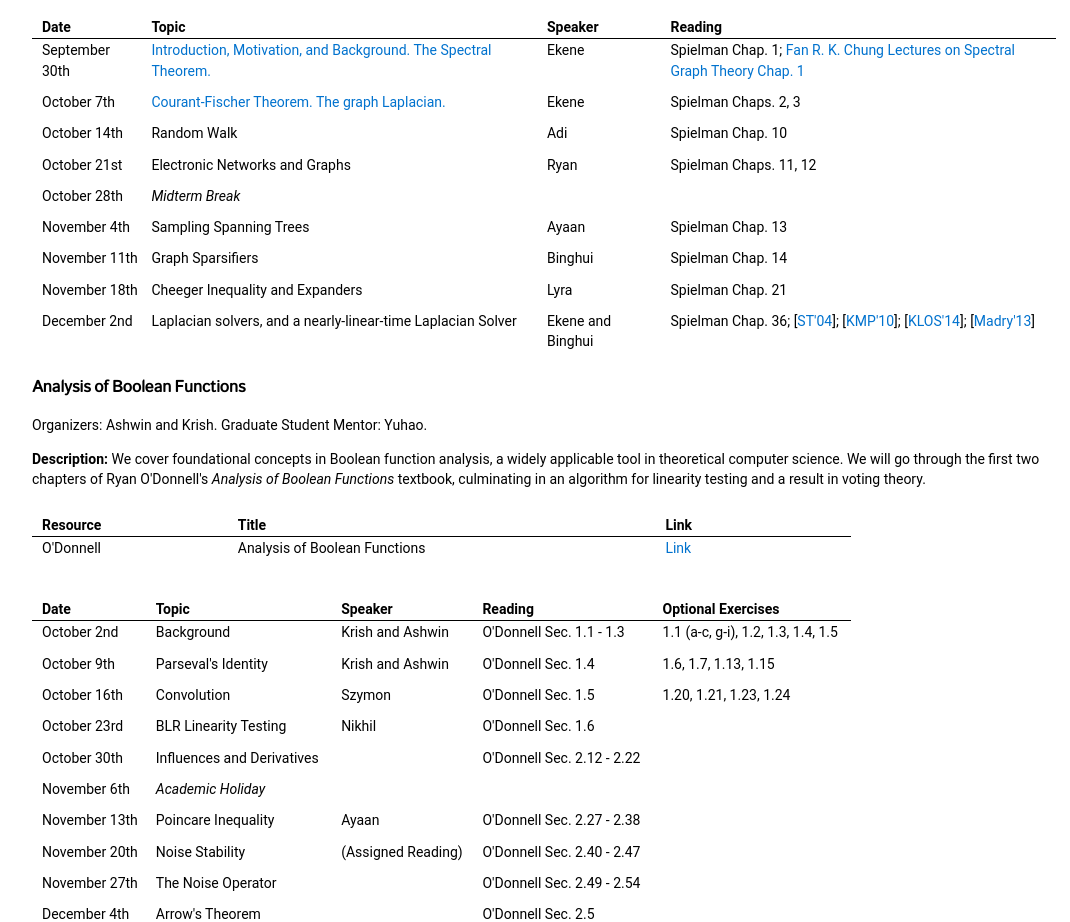
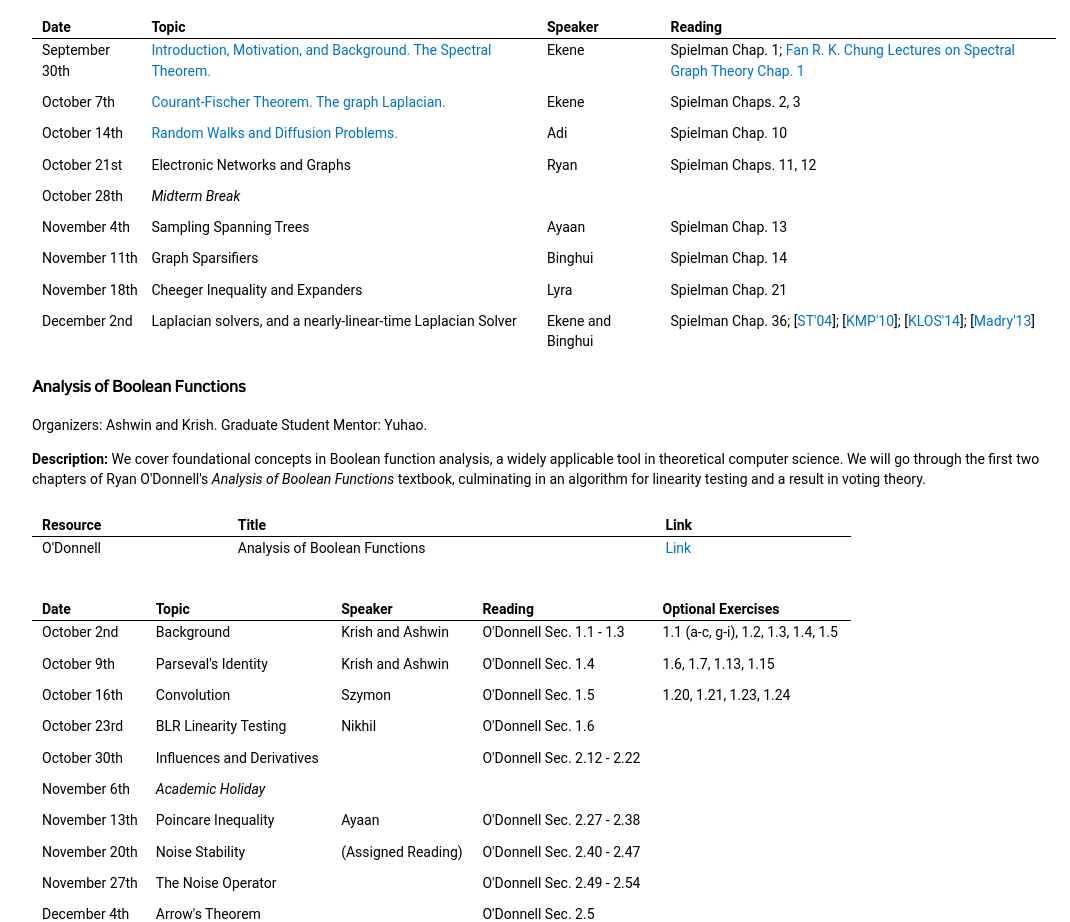
Before and after one commit to columbia-ugtcs/columbia-ugtcs.github.io, a plain HTML site: page index.html in a window 1280 px wide. Shown: the part 960-1882 px from the top of the page, without its empty margins (96-1166 px from the left). Drawn offline with Linux system fonts and the light colour scheme.

```diff
--- a/index.html
+++ b/index.html
@@ -108,7 +108,7 @@
                 </tr>
                 <tr>
                     <td>October 14th</td>
-                    <td>Random Walk</td>
+                    <td><a href="https://columbia-ugtcs.github.io/pdfs/asgt-fall2023/RandomWalks.pdf" target="_blank">Random Walks and Diffusion Problems.</a></td>
                     <td>Adi</td>
                     <td>Spielman Chap. 10</td>
                 </tr>
```
